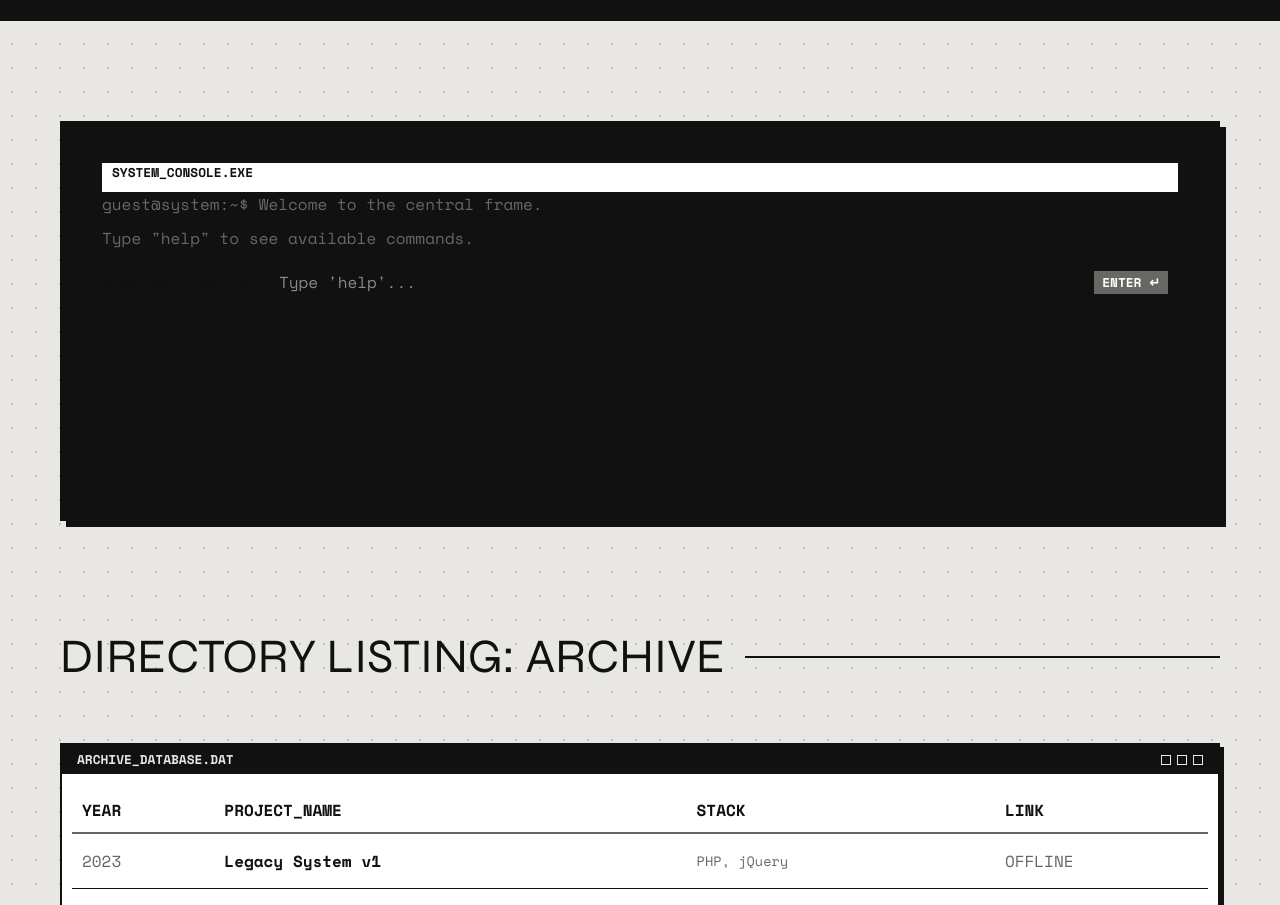
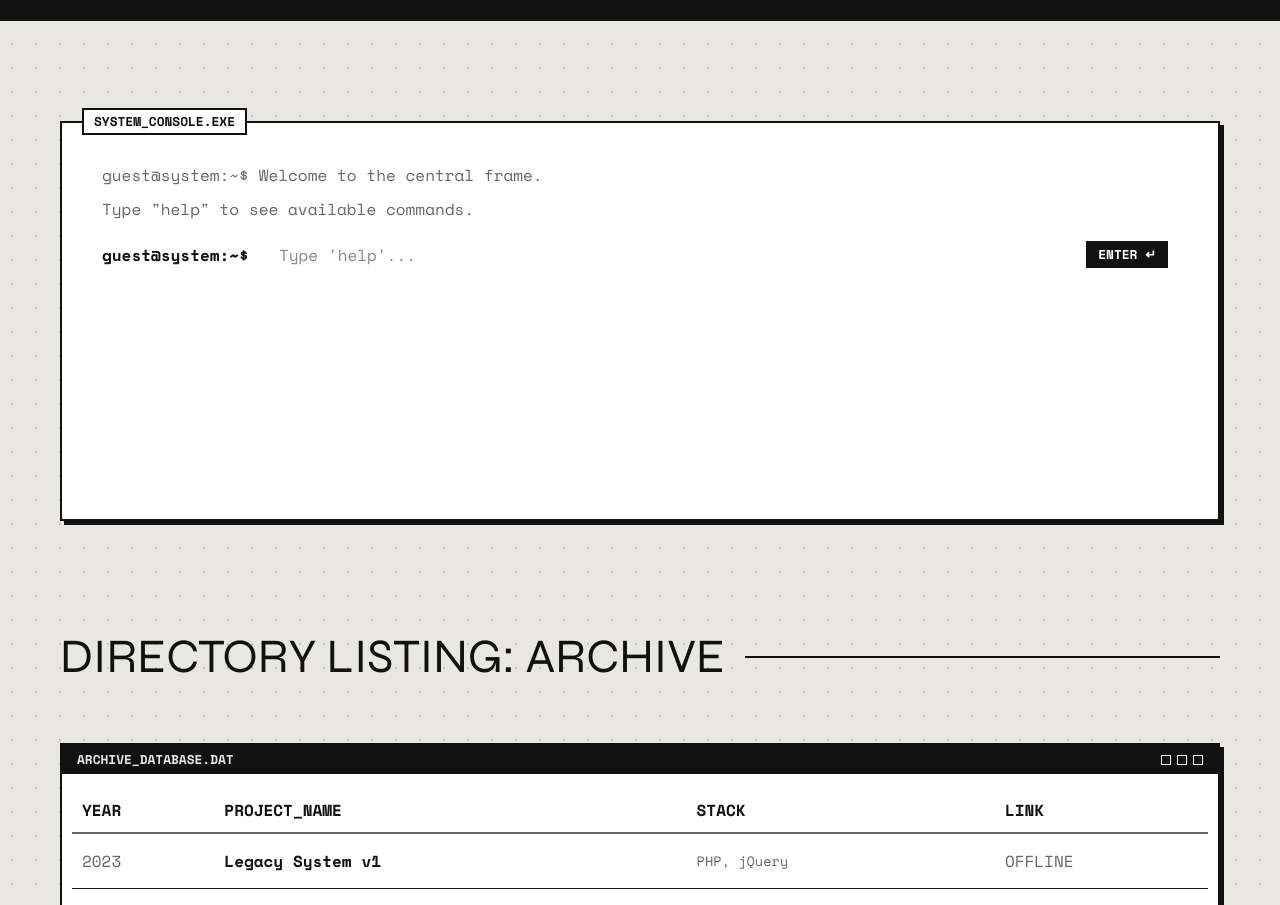
Before and after one commit to antiquiraxe-cyber/WEB-PORTOFOLIO-YUSUF, a Next.js app: page / in a window 1280 px wide. Shown: the part 2176-3081 px from the top of the page. Built offline with nearby package versions, Linux system fonts and the light colour scheme; no server answers.

Commit message:
Ubah tema card system console menjadi light editorial

```diff
--- a/app/globals.css
+++ b/app/globals.css
@@ -501,21 +501,22 @@ header {
 }
 
 .terminal-section {
-  background: #111111;
+  background: var(--surface);
   border: 2px solid var(--border-color);
-  box-shadow: 6px 6px 0px var(--border-color);
+  box-shadow: 4px 4px 0px var(--border-color);
   padding: 40px;
   margin-bottom: 100px;
   position: relative;
-  color: #ffffff;
+  color: var(--text-primary);
 }
 
 .terminal-header {
   position: absolute;
   top: -15px;
   left: 20px;
-  background: var(--bg-color);
-  padding: 0 10px;
+  background: var(--surface);
+  border: 2px solid var(--border-color);
+  padding: 2px 10px;
   font-size: 0.8rem;
   color: var(--text-primary);
   font-weight: bold;
@@ -528,11 +529,12 @@ header {
 }
 
 .prompt {
-  color: var(--accent-retro);
+  color: var(--text-primary);
+  font-weight: 700;
 }
 
 .command {
-  color: rgb(255, 255, 255);
+  color: var(--text-primary);
 }
 
 .output {
--- a/components/ClientPage.tsx
+++ b/components/ClientPage.tsx
@@ -396,7 +396,7 @@ export default function ClientPage({ projects, archives = [] }: ClientPageProps)
       <div className="container">
         {/* Terminal Section */}
         <section className="terminal-section" id="lab" style={{ display: 'flex', flexDirection: 'column', height: '400px', paddingBottom: '20px' }}>
-          <div className="terminal-header" style={{ position: 'sticky', top: 0, backgroundColor: 'var(--surface)', zIndex: 10, paddingBottom: '10px' }}>SYSTEM_CONSOLE.EXE</div>
+          <div className="terminal-header">SYSTEM_CONSOLE.EXE</div>
           <div
             ref={terminalContainerRef}
             onClick={() => terminalInputRef.current?.focus()}
@@ -418,7 +418,7 @@ export default function ClientPage({ projects, archives = [] }: ClientPageProps)
                 type="text"
                 value={terminalInput}
                 onChange={(e) => setTerminalInput(e.target.value)}
-                style={{ background: 'transparent', border: 'none', color: 'white', flex: 1, fontFamily: 'inherit', outline: 'none', marginLeft: '10px' }}
+                style={{ background: 'transparent', border: 'none', color: 'var(--text-primary)', flex: 1, fontFamily: 'inherit', outline: 'none', marginLeft: '10px' }}
                 autoComplete="off"
                 spellCheck="false"
                 placeholder="Type 'help'..."
@@ -426,10 +426,10 @@ export default function ClientPage({ projects, archives = [] }: ClientPageProps)
               <button
                 type="submit"
                 style={{
-                  background: 'var(--text-secondary)',
-                  color: 'var(--surface)',
+                  background: 'var(--text-primary)',
+                  color: '#ffffff',
                   border: 'none',
-                  padding: '2px 8px',
+                  padding: '4px 12px',
                   marginLeft: '10px',
                   cursor: 'pointer',
                   fontFamily: 'inherit',
```
